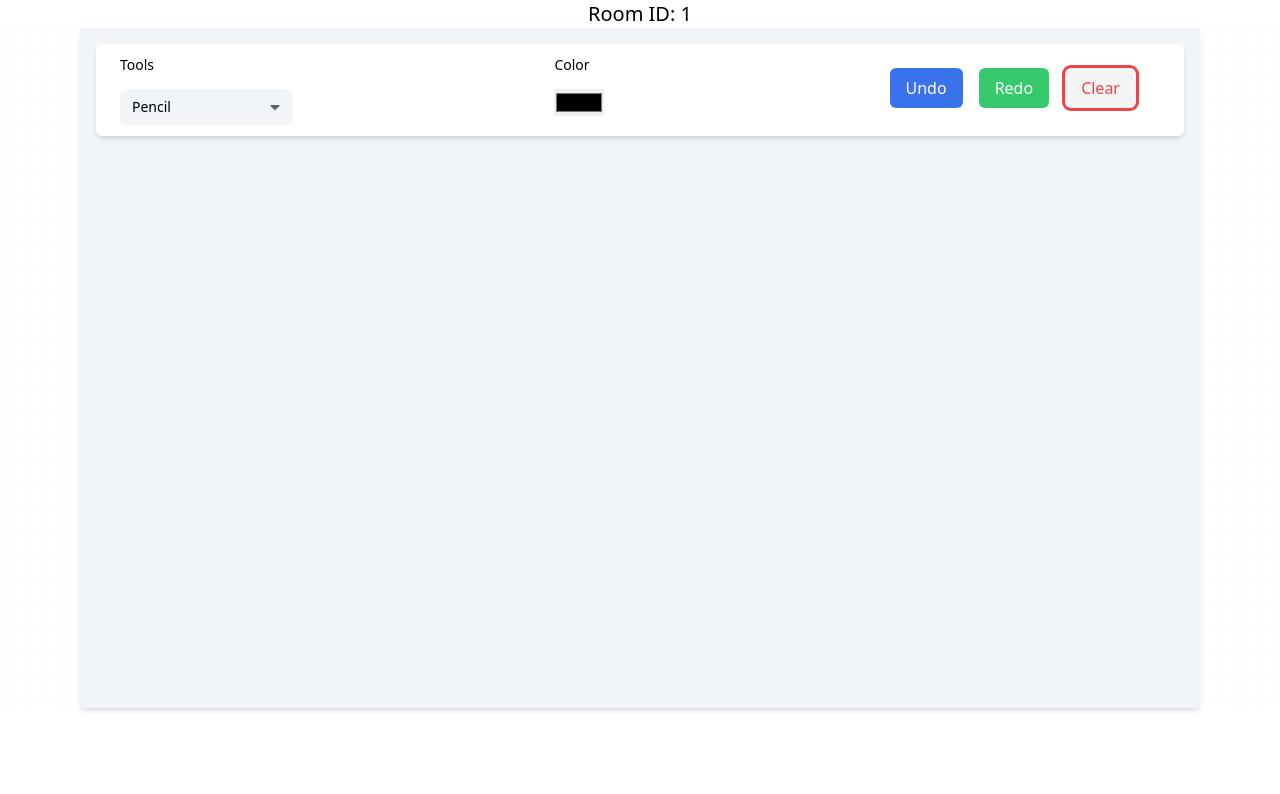
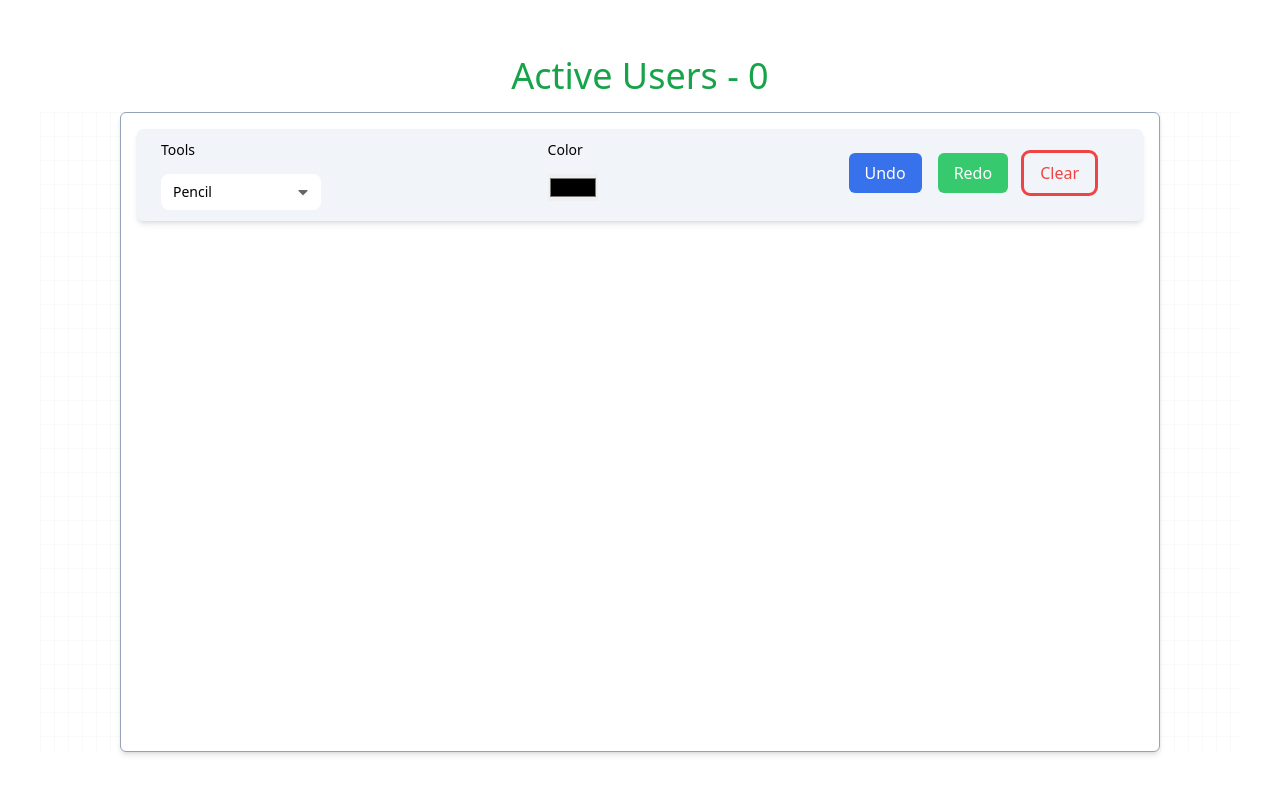
Before and after one commit to debanjan-G/Collab-Palette, a React (Vite) app in the folder client/: page /1/whiteboard in a window 1280 px wide. Shown: the top 794 px of the page. Built offline with nearby package versions, Linux system fonts and the light colour scheme.

Commit message:
Minor Whiteboard UI update

```diff
--- a/client/src/components/Whiteboard/Control UI/index.jsx
+++ b/client/src/components/Whiteboard/Control UI/index.jsx
@@ -12,7 +12,7 @@ export default function ControlUI() {
                 <div className="relative min-w-fit">
                     <Select
                         className={clsx(
-                            'mt-3 block w-full appearance-none rounded-lg border-none bg-slate-100 py-1.5 px-3 text-sm/6 text-black',
+                            'mt-3 block w-full appearance-none rounded-lg border-none bg-white py-1.5 px-3 text-sm/6 text-black',
                             'focus:outline-none data-[focus]:outline-2 data-[focus]:-outline-offset-2 data-[focus]:outline-black/25 ',
                             // Make the text of each option black on Windows
                             '*:text-black'
@@ -50,7 +50,7 @@ export default function ControlUI() {
             <div className='p-4'>
                 <button className='opacity-90 hover:opacity-100 mx-2 py-2 px-4 rounded-md bg-blue-600 text-white'>Undo</button>
                 <button className='opacity-90 hover:opacity-100 mx-2 py-2 px-4 rounded-md bg-green-500 text-white'>Redo</button>
-                <button className='mx-2 py-2 px-4 bg-gray-100 rounded-md outline outline-red-500 text-red-500 hover:bg-red-500 hover:text-white transition duration-200'>Clear</button>
+                <button className='mx-2 py-2 px-4 rounded-md outline outline-red-500 text-red-500 hover:bg-red-500 hover:text-white transition duration-200'>Clear</button>
             </div>
         </div>
     )
--- a/client/src/components/Whiteboard/index.jsx
+++ b/client/src/components/Whiteboard/index.jsx
@@ -6,8 +6,8 @@ const Whiteboard = () => {
 
     return (
         <div className=' bg-custom px-20'>
-            <div className='h-[85vh] w-full mx-auto bg-slate-100 shadow-md p-4'>
-                <div className='bg-white shadow-md w-full rounded-md p-2 mx-auto'>
+            <div className='h-[80vh] w-full mx-auto bg-white shadow-md p-4 border border-slate-400 rounded-md'>
+                <div className='bg-slate-100 shadow-md w-full rounded-md p-2 mx-auto'>
                     <ControlUI />
                 </div>
             </div>
--- a/client/src/pages/Room/index.jsx
+++ b/client/src/pages/Room/index.jsx
@@ -4,8 +4,9 @@ import { useParams } from 'react-router-dom'
 const RoomPage = () => {
   const { roomID } = useParams();
   return (
-    <div>
-      <h1 className='text-center text-xl font-medium'>Room ID: {roomID}</h1>
+    <div className='flex flex-col justify-center p-10'>
+      {/* <h1 className='outline p-2 rounded-lg w-fit'>Room ID: {roomID}</h1> */}
+      <p className='text-green-600 text-center text-4xl font-medium my-4'> Active Users - 0</p>
       <Whiteboard />
     </div>
   )
```
